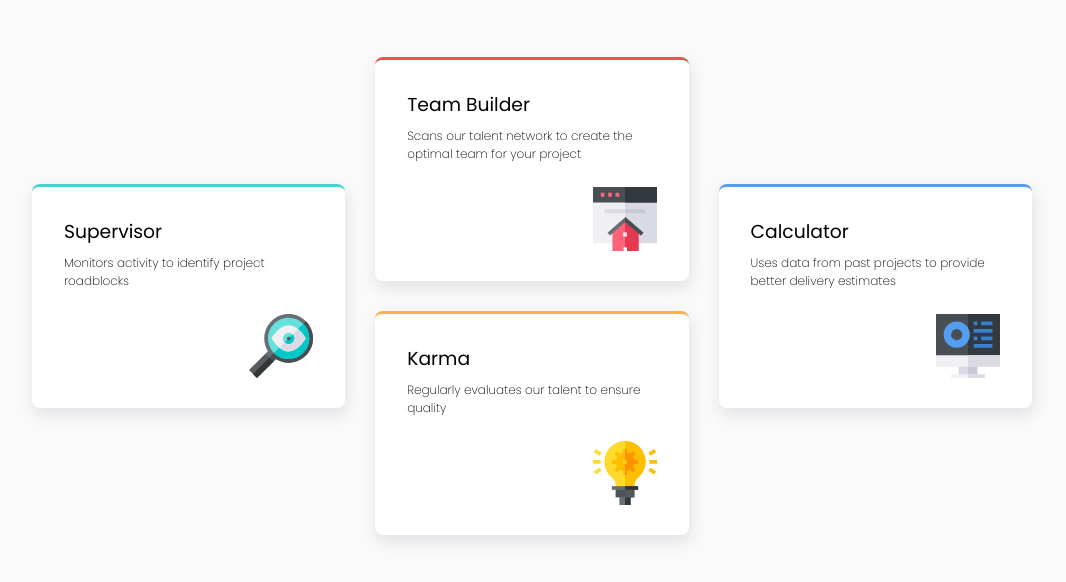
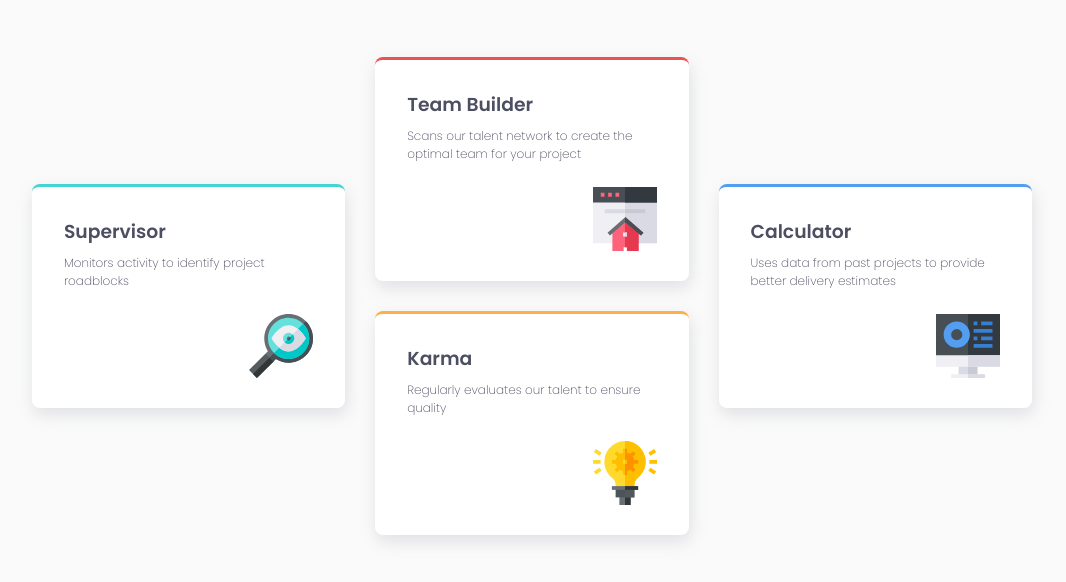
Before and after one commit to noob-web-dev/four-card, a plain HTML site: page index.html in a window 1280 px wide. Shown: the part 170-752 px from the top of the page, without its empty margins (108-1174 px from the left). Drawn offline with Linux system fonts and the light colour scheme.

Commit message:
css update

```diff
--- a/style.css
+++ b/style.css
@@ -22,12 +22,6 @@ html {
 *:focus,
 *:hover {
   outline: none;
-}
-
-body,
-main {
-  min-height: 100vh;
-  width: 100vw;
 }
 
 body,
@@ -91,6 +85,7 @@ body {
 }
 
 main {
+  min-height: 100vh;
   display: flex;
   align-items: center;
   justify-content: center;
@@ -98,6 +93,7 @@ main {
 
 .four-card {
   font-size: var(--f-size);
+  color: var(--clr-n-dark-blue);
   gap: 1rem;
   margin: 2rem;
   max-width: 1000px;
@@ -153,7 +149,7 @@ main {
 }
 .card > h2 {
   font-size: 1.25em;
-  font-weight: var(--f-weight-r);
+  font-weight: var(--f-weight-b);
 }
 .card > p {
   font-size: 0.8em;
```
